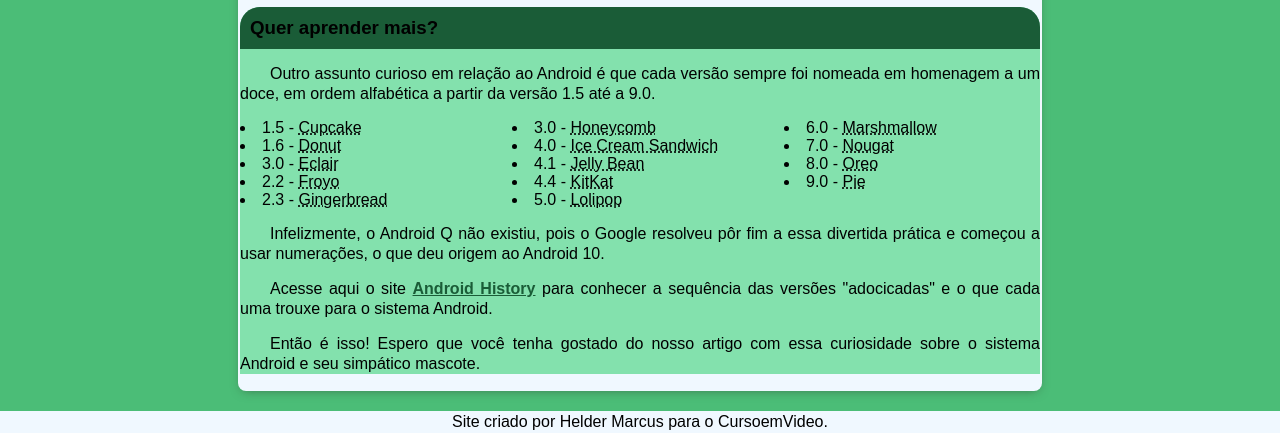
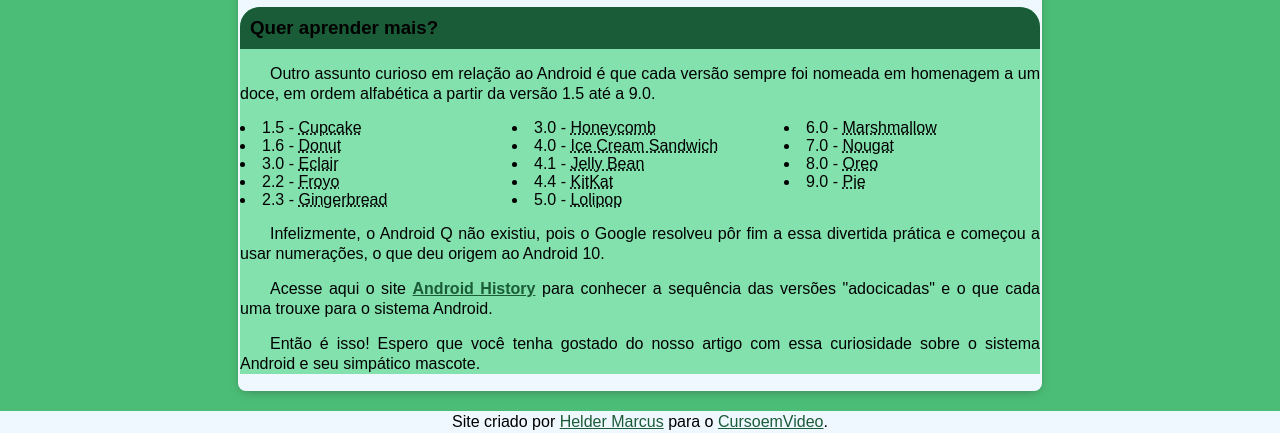
Before and after one commit to heldermarcus/Desafio-Android, a plain HTML site: page index.html in a window 1280 px wide. Shown: the part 2315-2748 px from the top of the page. Drawn offline with Linux system fonts and the light colour scheme.

Commit message:
add links no footer

```diff
--- a/index.html
+++ b/index.html
@@ -76,7 +76,7 @@
         </aside>
   </main>
   <footer>
-    <p>Site criado por Helder Marcus para o CursoemVideo.</p>
+    <p>Site criado por <a href="https://github.com/heldermarcus">Helder Marcus</a> para o <a href="https://www.cursoemvideo.com/">CursoemVideo</a>.</p>
   </footer>
 </body>
 </html>
```
